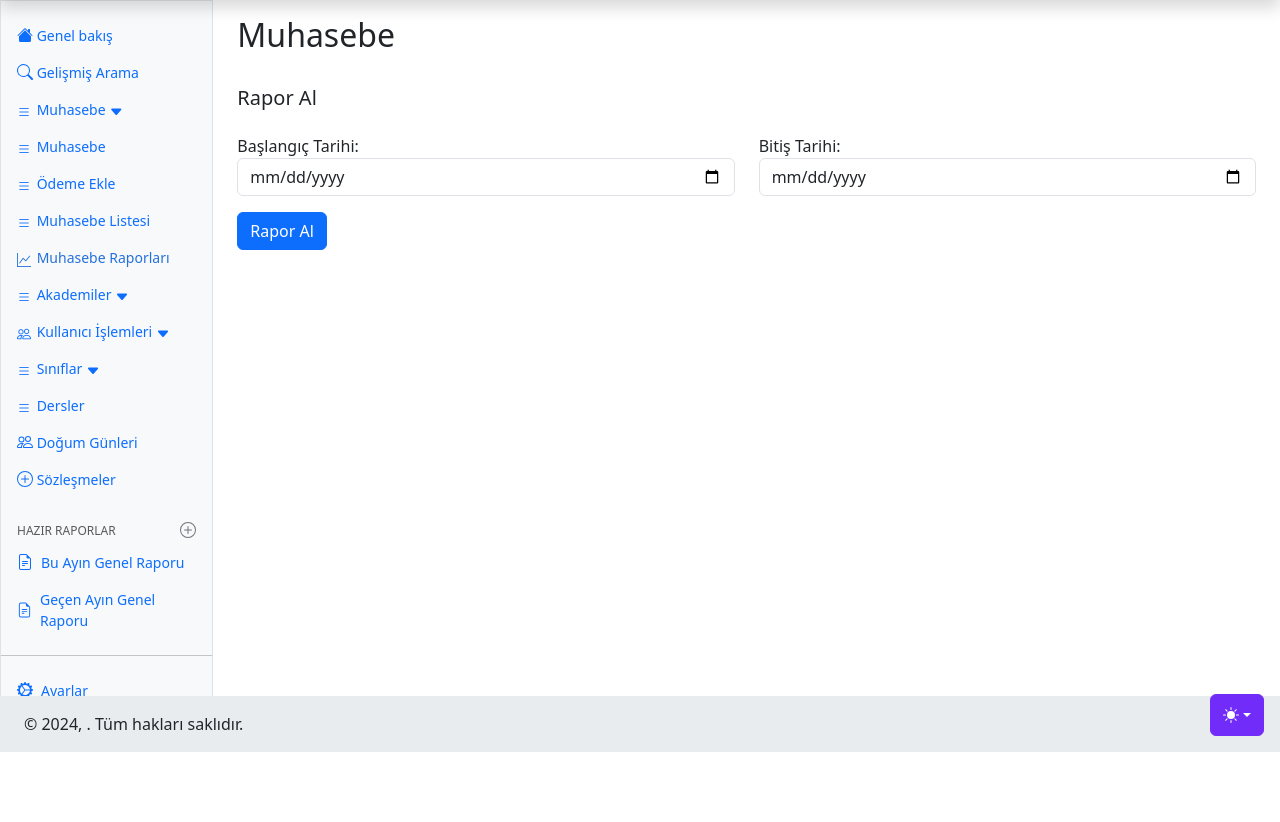
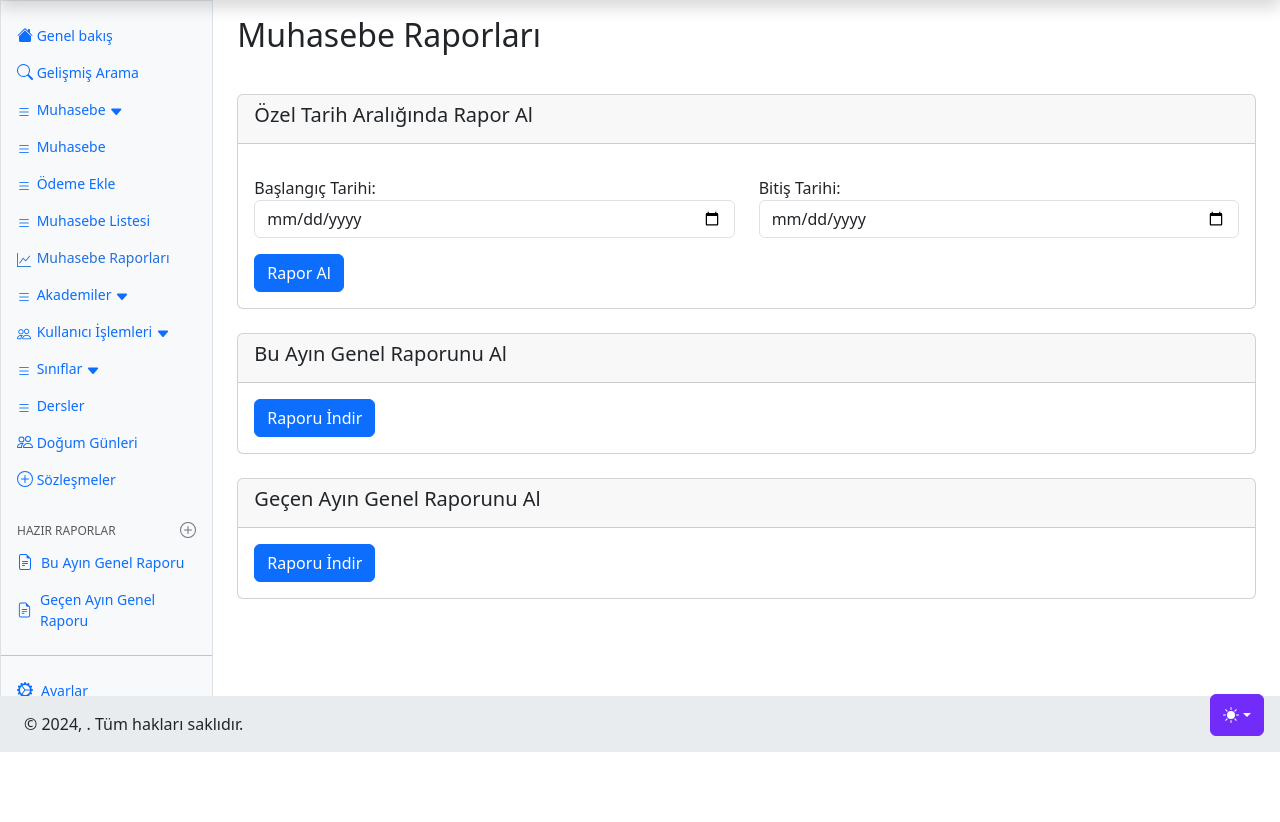
Before and after one commit to muhyal/ams, a PHP site: page /accounting_reports.php in a window 1280 px wide. Shown: the part 48-870 px from the top of the page. Run offline with PHP 8.4, Linux system fonts and the light colour scheme; the visitor is signed in with stand-in values (Sample User, id 1); a stand-in replaces the project's code that opens the database connection; some libraries are stand-ins or nearby versions.

Commit message:
raporlar sayfası düzenlendi

```diff
--- a/accounting_reports.php
+++ b/accounting_reports.php
@@ -169,7 +169,7 @@ if ($_SERVER["REQUEST_METHOD"] == "POST") {
 
         // Excel dosyasını indir
         header('Content-Type: application/vnd.openxmlformats-officedocument.spreadsheetml.sheet');
-        header('Content-Disposition: attachment;filename="rapor.xlsx"');
+        header('Content-Disposition: attachment;filename="ozel_tarih_araliginda_alinan_genel_rapor.xlsx"');
         header('Cache-Control: max-age=0');
 
         $writer = new Xlsx($spreadsheet);
@@ -186,7 +186,7 @@ require_once "admin_panel_header.php";
         <?php require_once "admin_panel_sidebar.php"; ?>
         <main role="main" class="col-md-9 ml-sm-auto col-lg-10 pt-3 px-4">
             <div class="d-flex justify-content-between flex-wrap flex-md-nowrap align-items-center pb-2 mb-3">
-                <h2>Muhasebe</h2>
+                <h2>Muhasebe Raporları</h2>
             </div>
 
             <!-- Uyarı Mesajları -->
@@ -196,8 +196,12 @@ require_once "admin_panel_header.php";
                 </div>
             <?php endif; ?>
 
-            <!-- Rapor Alma Formu -->
-            <h5>Rapor Al</h5>
+
+            <div class="card mt-4">
+                <div class="card-header">
+                    <h5>Özel Tarih Aralığında Rapor Al</h5>
+                </div>
+                <div class="card-body">
                     <form method="post">
                         <div class="row">
                             <div class="col-md-6">
@@ -216,7 +220,26 @@ require_once "admin_panel_header.php";
                         <div class="form-group mt-3">
                             <button type="submit" name="generate_report" class="btn btn-primary">Rapor Al</button>
                         </div>
-            </form>
+                    </form>                </div>
+            </div>
+
+            <div class="card mt-4">
+                <div class="card-header">
+                    <h5>Bu Ayın Genel Raporunu Al</h5>
+                </div>
+                <div class="card-body">
+                    <a href="general_report_for_the_current_month.php?generate_report" class="btn btn-primary" target="_blank">Raporu İndir</a>
+                </div>
+            </div>
+
+            <div class="card mt-4">
+                <div class="card-header">
+                    <h5>Geçen Ayın Genel Raporunu Al</h5>
+                </div>
+                <div class="card-body">
+                    <a href="general_report_for_last_month.php?generate_report" class="btn btn-primary" target="_blank">Raporu İndir</a>
+                </div>
+            </div>
 
             <?php require_once "footer.php"; ?>
         </main>
```
Lines whose indentation alone changed are shown as unchanged.
